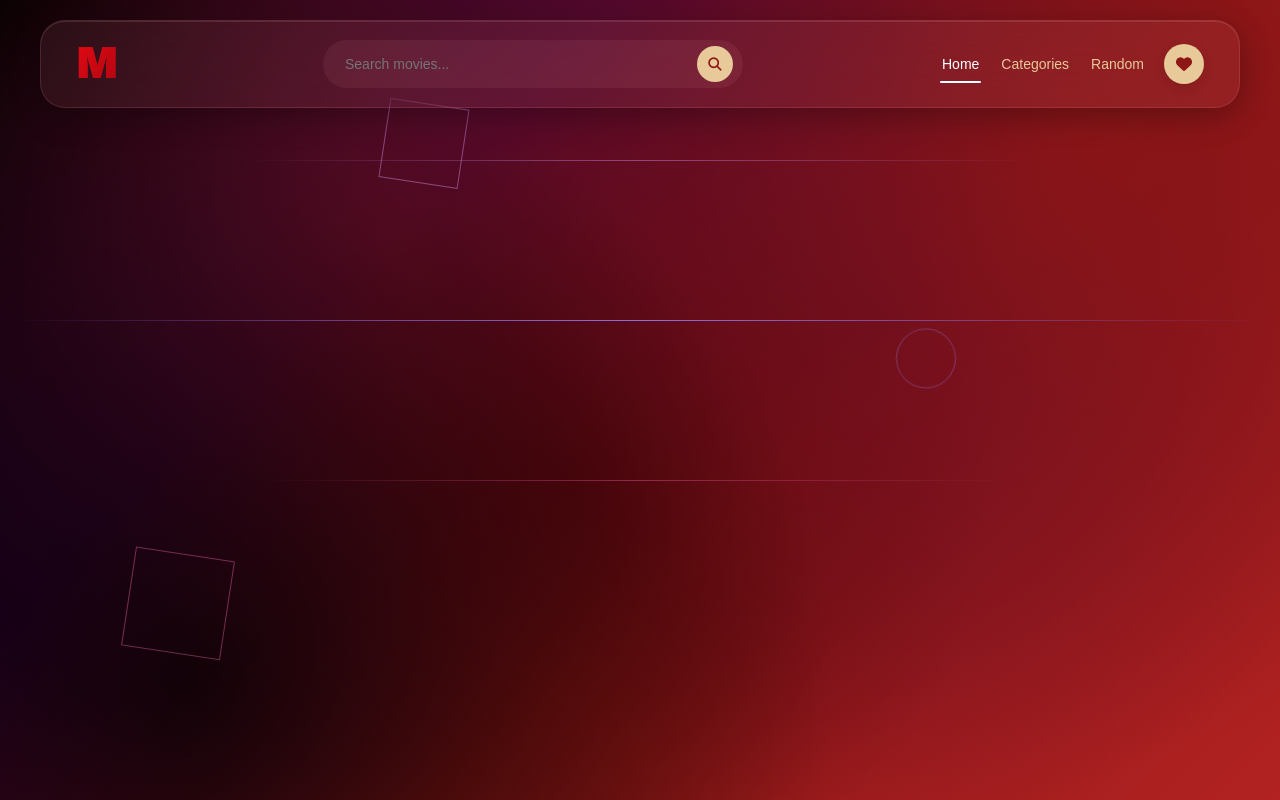
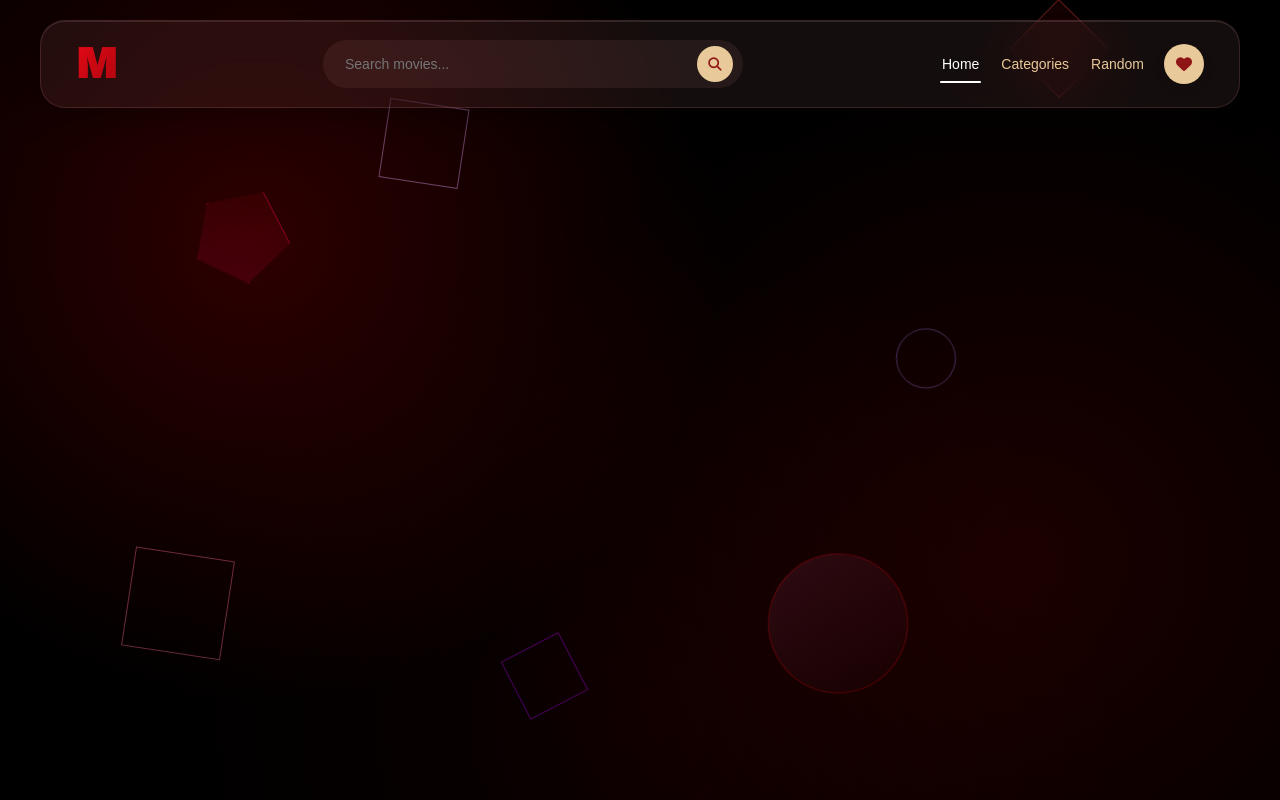
Before and after one commit to NZFrog00/movie_cards, a plain HTML site: page index.html in a window 1280 px wide. Drawn offline with Linux system fonts and the light colour scheme.

Commit message:
shape adds (welp dont think ill use it hehe)

```diff
--- a/index.html
+++ b/index.html
@@ -19,14 +19,18 @@
             <div class="shape"></div>
             <div class="shape"></div>
             <div class="shape"></div>
+            <div class="shape pentagon"></div>
+    <div class="shape square"></div>
+    <div class="shape diamond"></div>
+    <div class="shape circle big"></div>
         </div>
 
         <!-- Neural Network Lines -->
-        <div class="neural-lines">
+        <!-- <div class="neural-lines">
             <div class="neural-line"></div>
             <div class="neural-line"></div>
             <div class="neural-line"></div>
-        </div>
+        </div> -->
     </div>
     <!-- Header -->
     <header class="header">
--- a/js/geometric_lines.js
+++ b/js/geometric_lines.js
@@ -10,16 +10,16 @@
         });
 
         // Neural lines pulse effect
-        const neuralLines = document.querySelectorAll('.neural-line');
-        setInterval(() => {
-            neuralLines.forEach((line, index) => {
-                setTimeout(() => {
-                    line.style.opacity = '1';
-                    line.style.transform = 'scaleX(1.2)';
-                    setTimeout(() => {
-                        line.style.opacity = '0.2';
-                        line.style.transform = 'scaleX(0.5)';
-                    }, 200);
-                }, index * 300);
-            });
-        }, 2000);
+        //const neuralLines = document.querySelectorAll('.neural-line');
+        // setInterval(() => {
+        //     neuralLines.forEach((line, index) => {
+        //         setTimeout(() => {
+        //             line.style.opacity = '1';
+        //             line.style.transform = 'scaleX(1.2)';
+        //             setTimeout(() => {
+        //                 line.style.opacity = '0.2';
+        //                 line.style.transform = 'scaleX(0.5)';
+        //             }, 200);
+        //         }, index * 300);
+        //     });
+        // }, 2000);
--- a/scss/base/_typography.scss
+++ b/scss/base/_typography.scss
@@ -16,12 +16,10 @@ body {
     height: 100%;
     z-index: -2;
     background:
-        radial-gradient(circle at 15% 85%, rgba(0, 0, 0, 0.8) 0%, transparent 50%),
-        radial-gradient(circle at 85% 15%, rgba(142, 22, 22, 0.8) 0%, transparent 50%),
-        radial-gradient(circle at 45% 60%, rgba(75, 0, 0, 0.6) 0%, transparent 50%),
-        radial-gradient(circle at 70% 40%, rgba(51, 0, 51, 0.5) 0%, transparent 50%),
-        radial-gradient(circle at 30% 30%, rgba(178, 34, 34, 0.4) 0%, transparent 50%),
-        linear-gradient(135deg, #000000 0%, #330033 30%, #8E1616 60%, #B22222 100%);
+    radial-gradient(circle at 20% 30%, rgba(255, 0, 0, 0.18), transparent 40%),
+    radial-gradient(circle at 80% 70%, rgba(180, 0, 0, 0.15), transparent 45%),
+    radial-gradient(circle at 50% 90%, rgba(120, 0, 0, 0.1), transparent 50%),
+    #000000;
 
 
     animation: backgroundPulse 14s ease-in-out infinite;
@@ -41,7 +39,7 @@ body {
 
 .shape {
     position: absolute;
-    border: 1px solid rgba(0, 255, 255, 0.3);
+    border: 1px solid rgba(255, 0, 0, 0.3);
     animation: floatShape 20s linear infinite;
 }
 
@@ -50,7 +48,7 @@ body {
     height: 100px;
     left: 10%;
     animation-delay: 0s;
-    border-color: rgba(255, 105, 180, 0.4);
+    border-color: rgba(255, 105, 145, 0.4);
 }
 
 .shape:nth-child(2) {
@@ -96,58 +94,112 @@ body {
         opacity: 0;
     }
 }
+.pentagon {
+    width: 90px;
+    height: 90px;
+    left: 15%;
+    animation-delay: -8s;
+
+    clip-path: polygon(
+        50% 0%,
+        100% 38%,
+        82% 100%,
+        18% 100%,
+        0% 38%
+    );
+
+    background: linear-gradient(
+        135deg,
+        rgba(255, 0, 80, 0.15),
+        rgba(255, 0, 0, 0.05)
+    );
+
+    border: 1px solid rgba(255, 0, 80, 0.35);
+}
+.square {
+    width: 70px;
+    height: 70px;
+    left: 80%;
+    animation-delay: -12s;
+
+    background: rgba(255, 0, 0, 0.08);
+    border: 1px solid rgba(255, 80, 80, 0.35);
+}
+.diamond {
+    width: 65px;
+    height: 65px;
+    left: 40%;
+    animation-delay: -18s;
+
+    transform: rotate(45deg);
+    border: 1px solid rgba(180, 0, 255, 0.35);
+}
+.circle.big {
+    width: 140px;
+    height: 140px;
+    left: 60%;
+    animation-delay: -20s;
+
+    border-radius: 50%;
+    background: linear-gradient(45deg, rgba(255, 105, 180, 0.1), transparent);
+
+    ;
+
+    border: 1px solid rgba(255, 0, 0, 0.25);
+}
+
 
 /* Neural network lines */
-.neural-lines {
-    position: fixed;
-    top: 0;
-    left: 0;
-    width: 100%;
-    height: 100%;
-    z-index: -1;
-}
+// .neural-lines {
+//     position: fixed;
+//     top: 0;
+//     left: 0;
+//     width: 100%;
+//     height: 100%;
+//     z-index: -1;
+// }
 
-.neural-line {
-    position: absolute;
-    background: linear-gradient(90deg, transparent, #00ffff, transparent);
-    height: 1px;
-    animation: neuralPulse 3s ease-in-out infinite;
-}
+// .neural-line {
+//     position: absolute;
+//     background: linear-gradient(90deg, transparent, #00ffff, transparent);
+//     height: 1px;
+//     animation: neuralPulse 3s ease-in-out infinite;
+// }
 
-.neural-line:nth-child(1) {
-    top: 20%;
-    left: 0;
-    width: 100%;
-    background: linear-gradient(90deg, transparent, #e0a3ff, transparent);
-    animation-delay: 0s;
-}
+// .neural-line:nth-child(1) {
+//     top: 20%;
+//     left: 0;
+//     width: 100%;
+//     background: linear-gradient(90deg, transparent, #e0a3ff, transparent);
+//     animation-delay: 0s;
+// }
 
-.neural-line:nth-child(2) {
-    top: 60%;
-    left: 0;
-    width: 100%;
-    background: linear-gradient(90deg, transparent, #ff69b4, transparent);
-    animation-delay: -1s;
-}
+// .neural-line:nth-child(2) {
+//     top: 60%;
+//     left: 0;
+//     width: 100%;
+//     background: linear-gradient(90deg, transparent, #ff69b4, transparent);
+//     animation-delay: -1s;
+// }
 
-.neural-line:nth-child(3) {
-    top: 40%;
-    left: 0;
-    width: 100%;
-    background: linear-gradient(90deg, transparent, #9370db, transparent);
-    animation-delay: -2s;
-}
+// .neural-line:nth-child(3) {
+//     top: 40%;
+//     left: 0;
+//     width: 100%;
+//     background: linear-gradient(90deg, transparent, #9370db, transparent);
+//     animation-delay: -2s;
+// }
 
-@keyframes neuralPulse {
+// @keyframes neuralPulse {
 
-    0%,
-    100% {
-        opacity: 0.2;
-        transform: scaleX(0.5);
-    }
+//     0%,
+//     100% {
+//         opacity: 0.2;
+//         transform: scaleX(0.5);
+//     }
 
-    50% {
-        opacity: 1;
-        transform: scaleX(1);
-    }
-}
+//     50% {
+//         opacity: 1;
+//         transform: scaleX(1);
+//     }
+// }
```
Also changed, not shown: cards/index.html (added, +129 -0 lines), css/style.css, 1 other file.
